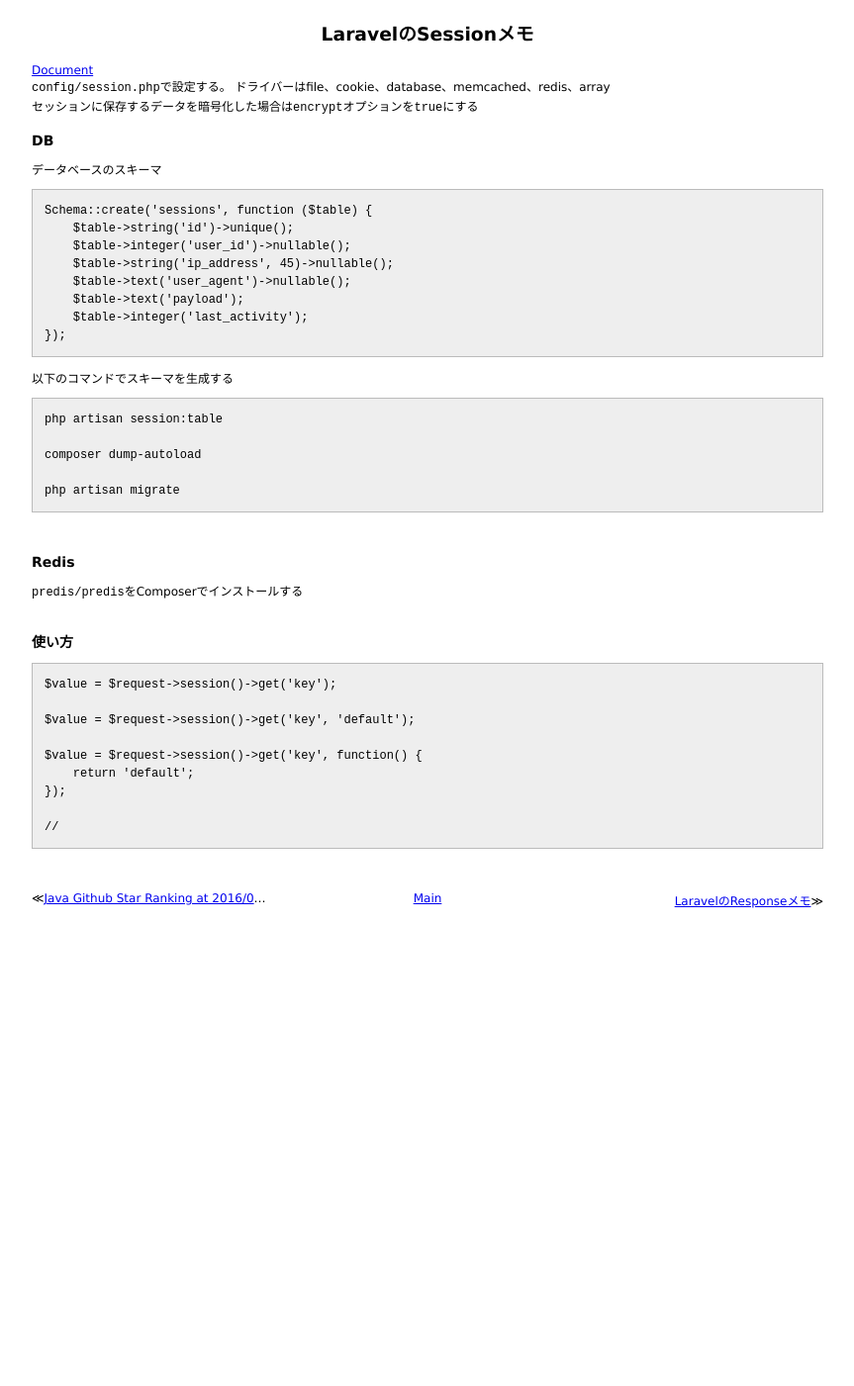
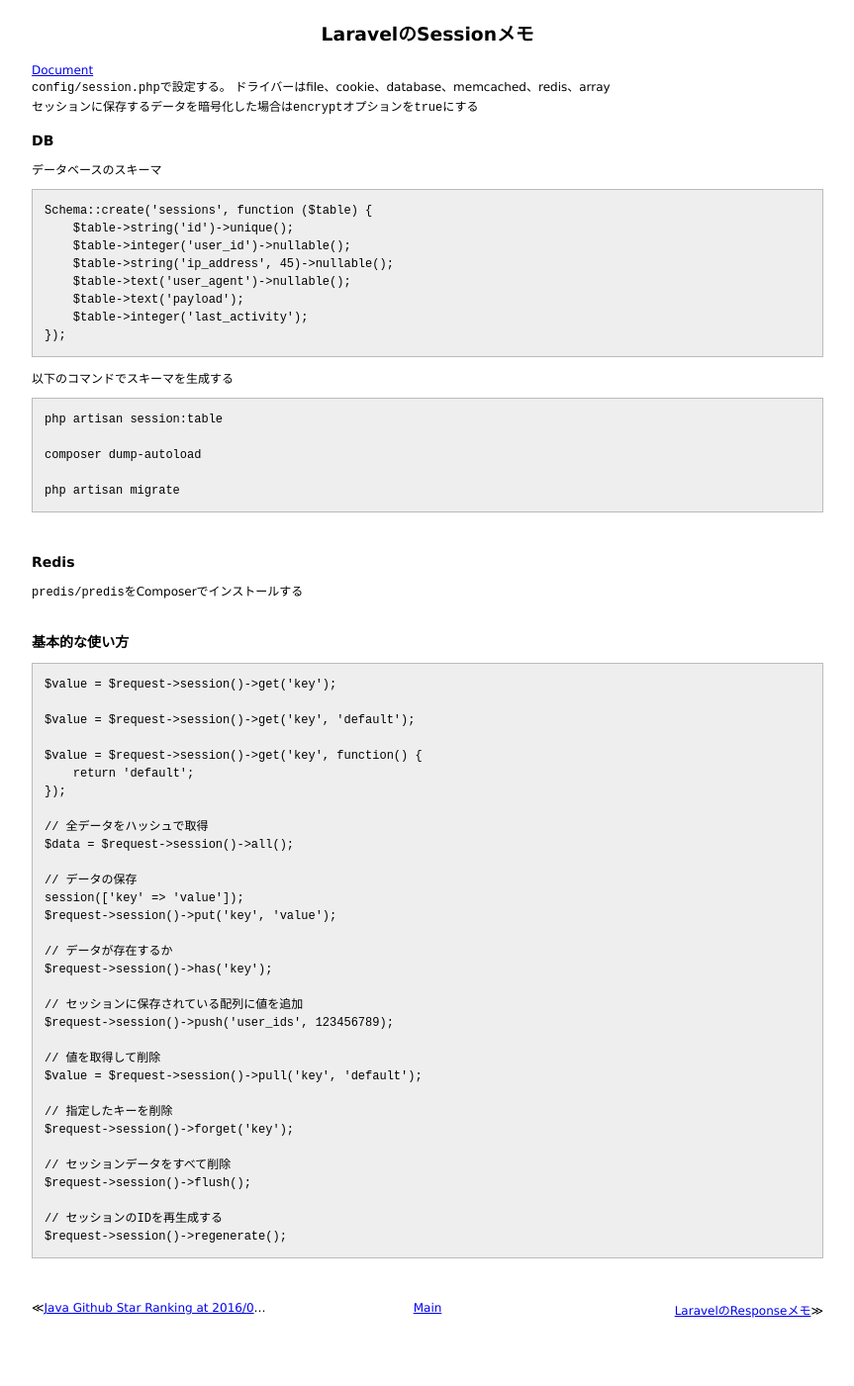
Before and after one commit to 38elements/38elements.github.com, a Jekyll site: the page built from _posts/2016-05-15-laravel-session.md, in a window 1280 px wide. Shown: the whole page at 99% size, without its empty margins (208-1071 px from the left). Built offline with Jekyll 4.4.1, drawn with Linux system fonts in a browser that asks for light colours; before the commit the page ends 987 px from its top, so only the background shows below that.

Commit message:
Update 2016-05-15-laravel-session.md

````diff
--- a/_posts/2016-05-15-laravel-session.md
+++ b/_posts/2016-05-15-laravel-session.md
@@ -36,7 +36,7 @@ php artisan migrate
 `predis/predis`をComposerでインストールする
 <br>
 
-### 使い方
+### 基本的な使い方
 
 ```
 $value = $request->session()->get('key');
@@ -47,5 +47,28 @@ $value = $request->session()->get('key', function() {
     return 'default';
 });
 
-//
+// 全データをハッシュで取得
+$data = $request->session()->all();
+
+// データの保存
+session(['key' => 'value']);
+$request->session()->put('key', 'value');
+
+// データが存在するか
+$request->session()->has('key');
+
+// セッションに保存されている配列に値を追加
+$request->session()->push('user_ids', 123456789);
+
+// 値を取得して削除
+$value = $request->session()->pull('key', 'default');
+
+// 指定したキーを削除
+$request->session()->forget('key');
+
+// セッションデータをすべて削除
+$request->session()->flush();
+
+// セッションのIDを再生成する
+$request->session()->regenerate();
 ```
````
